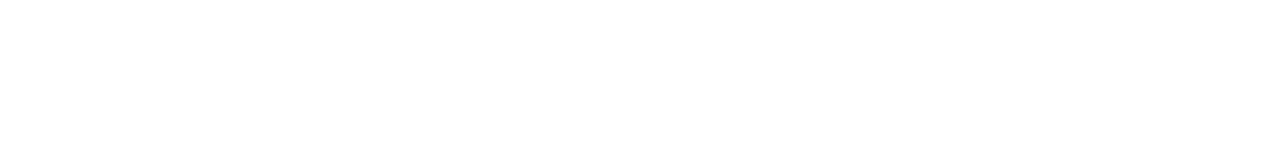
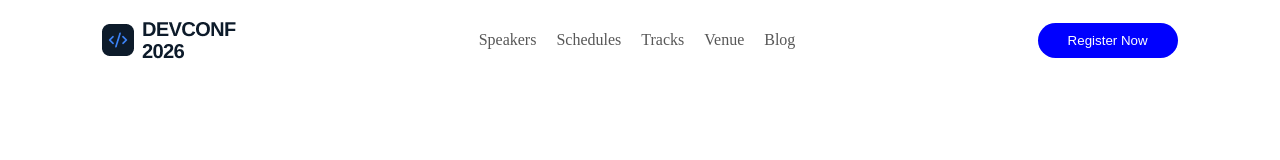
Before and after one commit to shamim-create/assignment-1, a plain HTML site: page index.html in a window 1280 px wide. Drawn offline with Linux system fonts and the light colour scheme.

Commit message:
navigation bar added

```diff
--- a/index.html
+++ b/index.html
@@ -1,11 +1,36 @@
 <!DOCTYPE html>
 <html lang="en">
+
 <head>
     <meta charset="UTF-8">
     <meta name="viewport" content="width=device-width, initial-scale=1.0">
-    <title>developer conference</title>
+    <title>Developer's conference</title>
+    <link rel="stylesheet" href="style.css">
 </head>
+
 <body>
+    <header>
+        <nav>
 
+            <img class="nav-logo" src="/assets/logo.png" alt="dev logo">
+            <ul class="nav-items">
+                <li><a href="#">Speakers</a></li>
+                <li><a href="#">Schedules</a></li>
+                <li><a href="#">Tracks</a></li>
+                <li><a href="#">Venue</a></li>
+                <li><a href="#">Blog</a></li>
+
+            </ul>
+            <button class="common-btn navbtn">Register Now</button>
+
+        </nav>
+
+
+    </header>
+
+
+    <main></main>
+    <footer></footer>
 </body>
+
 </html>
--- a/style.css
+++ b/style.css
@@ -0,0 +1,37 @@
+* {
+    margin: 0;
+    padding: 0;
+    box-sizing: border-box;
+
+}
+
+
+nav {
+
+    display: flex;
+    justify-content: space-between;
+    align-items: center;
+    padding:18px 8%;
+}
+
+ul {
+
+    display: flex;
+    gap: 20px;
+    list-style: none;
+    align-items: center;
+}
+
+li>a {
+    text-decoration: none;
+    color: #575757
+}
+
+.common-btn{
+
+    background-color: blue;
+    color: white;
+    padding: 10px 30px;
+    border-radius: 20px;
+    border:none;
+}
```
Also changed, not shown: assets/andrej.png (added), assets/banner.jpg (added), assets/demis.png (added), assets/footer-logo.png (added), assets/gary.png (added), assets/logo-mini.png (added), assets/logo.png (added), assets/mustafa.png (added).
